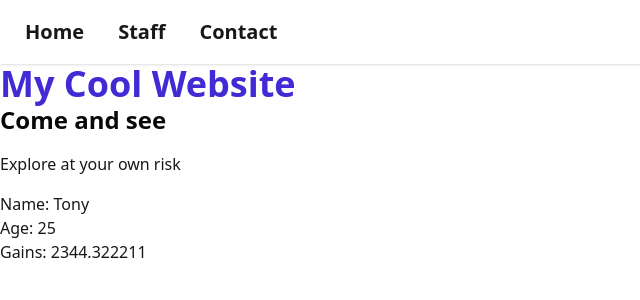
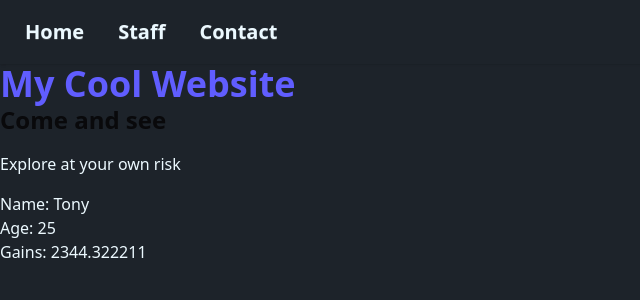
Before and after one commit to sparky9043/comIT-assignment-solutions, a Django app: page / in a window 1280 px wide. Shown: the top 300 px of the page, without its empty margins (0-640 px from the left). Run offline with Django 5.2, Linux system fonts and the light colour scheme; some libraries are stand-ins or nearby versions.

Commit message:
feat: add new themes for each page

```diff
--- a/04-15-2026/static_pages/templates/static_pages_templates/contact.html
+++ b/04-15-2026/static_pages/templates/static_pages_templates/contact.html
@@ -1,5 +1,9 @@
 {% extends 'static_pages_templates/base.html' %}
 {% load static %}
+
+{% block theme %}
+data-theme="cupcake"
+{% endblock %}
 
 {% block title %}Contact{% endblock %}
 
--- a/04-15-2026/static_pages/templates/static_pages_templates/index.html
+++ b/04-15-2026/static_pages/templates/static_pages_templates/index.html
@@ -1,5 +1,9 @@
 {% extends 'static_pages_templates/base.html' %}
 {% load static %}
+
+{% block theme %}
+data-theme="dark"
+{% endblock %}
 
 {% block title %}My Cool Website{% endblock %}
 
```
